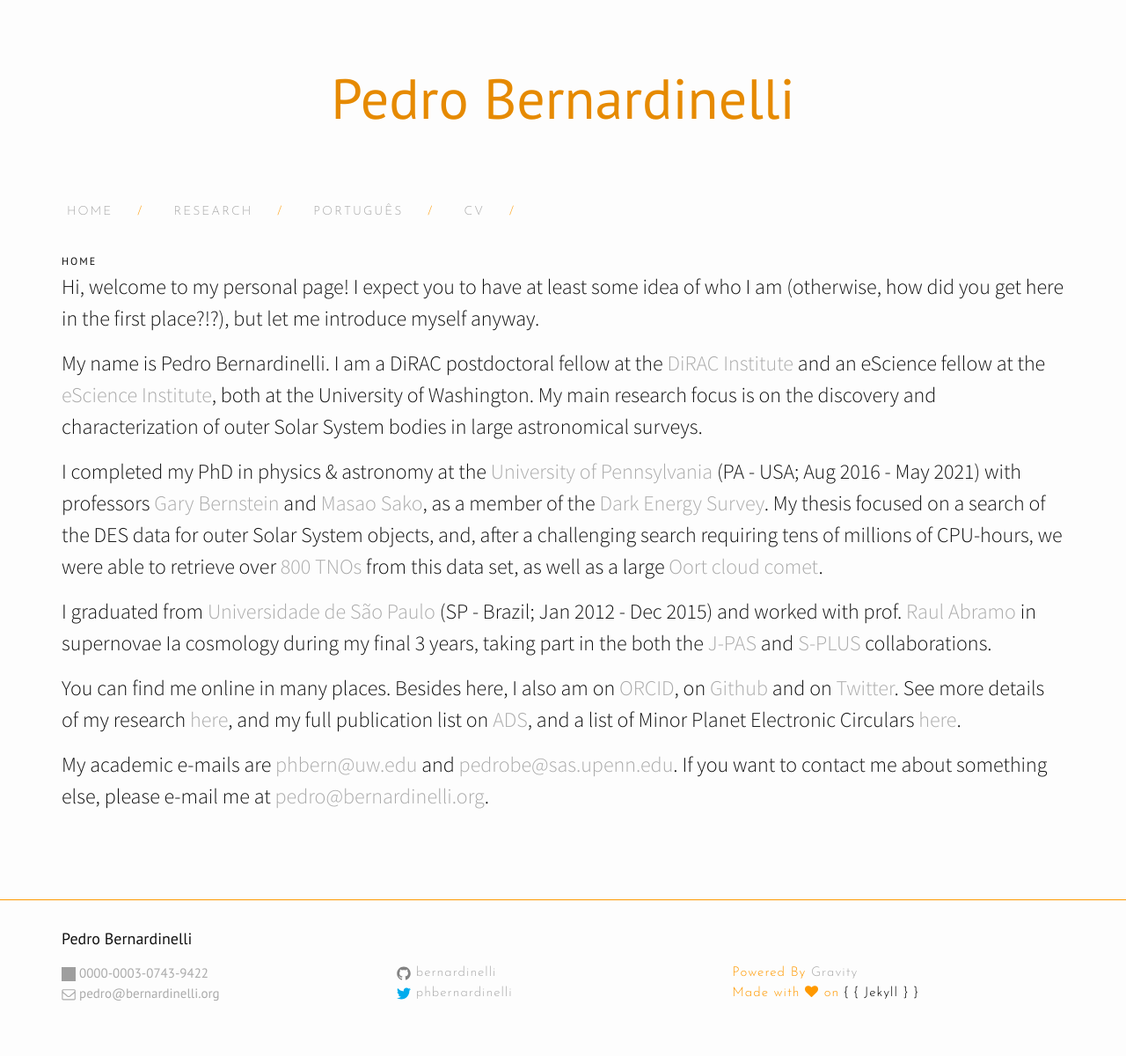
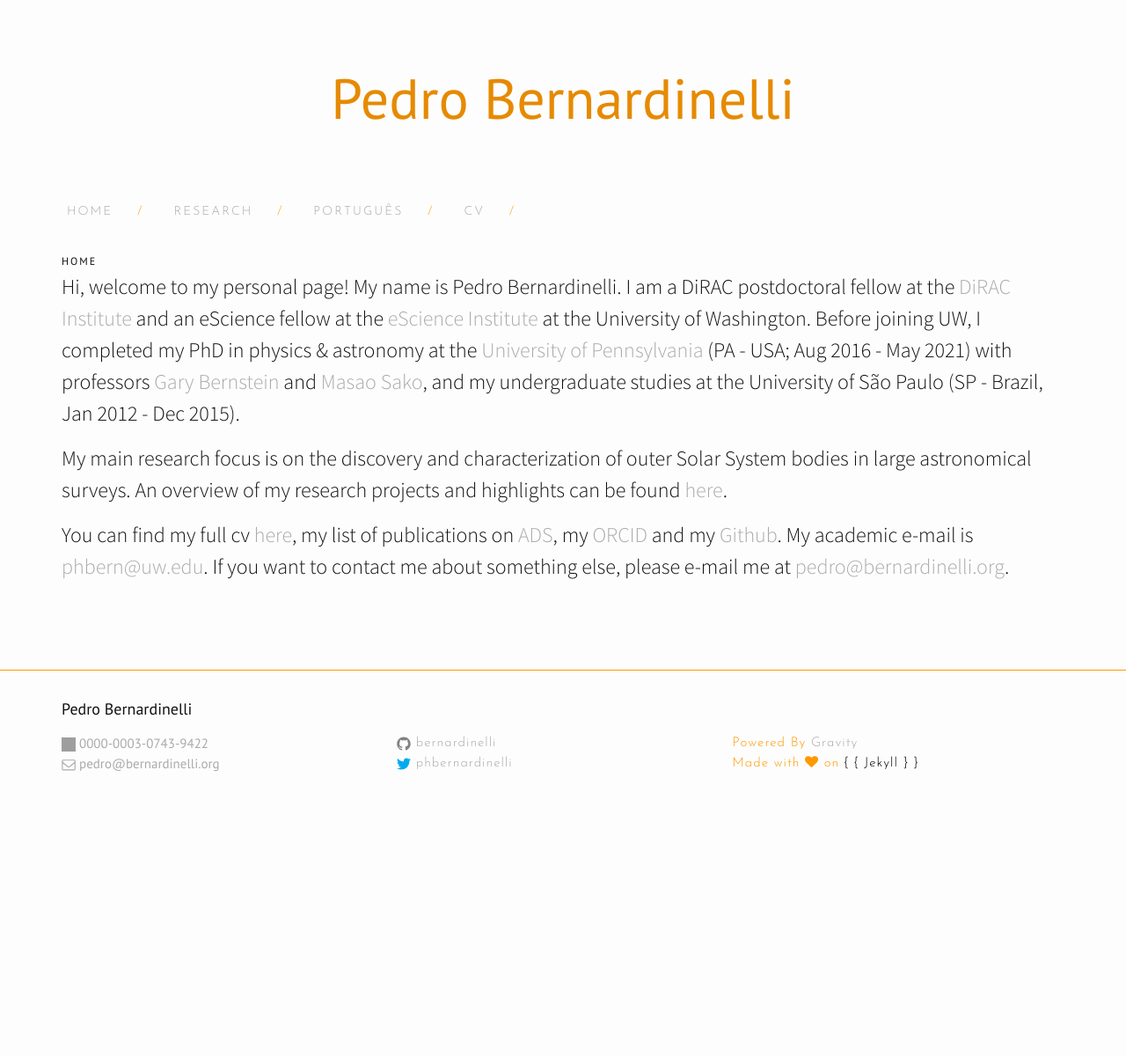
Before and after one commit to bernardinelli/bernardinelli.github.io, a Jekyll site: the page built from index.md, in a window 1280 px wide. Shown: the whole page at 88% size. Built offline with Jekyll 4.4.1, drawn with Linux system fonts in a browser that asks for light colours; nearby versions of some CDN libraries; after the commit the page ends 939 px from its top, so only the background shows below that; grey boxes are pictures that could not be loaded.

Commit message:
Changes here and there

```diff
--- a/index.md
+++ b/index.md
@@ -3,15 +3,8 @@ layout: page
 title: Home
 ---
 
-Hi, welcome to my personal page! I expect you to have at least some idea of who I am (otherwise, how did you get here in the first place?!?), but let me introduce myself anyway.
+Hi, welcome to my personal page! My name is Pedro Bernardinelli. I am a DiRAC postdoctoral fellow at the [DiRAC Institute](https://dirac.astro.washington.edu/person/pedro-bernardinelli/) and an eScience fellow at the [eScience Institute](https://escience.washington.edu/people/pedro-bernardinelli/) at the University of Washington. Before joining UW, I completed my PhD in physics & astronomy at the [University of Pennsylvania](https://www.physics.upenn.edu/people/graduate-students/pedro-henrique-bernardinelli) (PA - USA; Aug 2016 - May 2021) with professors [Gary Bernstein](http://www.physics.upenn.edu/~garyb/) and [Masao Sako](https://www.physics.upenn.edu/people/standing-faculty/masao-sako), and my undergraduate studies at the University of São Paulo (SP - Brazil, Jan 2012 - Dec 2015).
 
-My name is Pedro Bernardinelli. I am a DiRAC postdoctoral fellow at the [DiRAC Institute](https://dirac.astro.washington.edu/person/pedro-bernardinelli/) and an eScience fellow at the [eScience Institute](https://escience.washington.edu/people/pedro-bernardinelli/), both at the University of Washington. My main research focus is on the discovery and characterization of outer Solar System bodies in large astronomical surveys.
+My main research focus is on the discovery and characterization of outer Solar System bodies in large astronomical surveys.  An overview of my research projects and highlights can be found [here](./index01-research.md).
 
-I completed my PhD in physics & astronomy at the [University of Pennsylvania](https://www.physics.upenn.edu/people/graduate-students/pedro-henrique-bernardinelli) (PA - USA; Aug 2016 - May 2021) with professors [Gary Bernstein](http://www.physics.upenn.edu/~garyb/) and [Masao Sako](https://www.physics.upenn.edu/people/standing-faculty/masao-sako), as a member of the [Dark Energy Survey](https://www.darkenergysurvey.org). My thesis focused on a search of the DES data for outer Solar System objects, and, after a challenging search requiring tens of millions of CPU-hours, we were able to retrieve over [800 TNOs](https://ui.adsabs.harvard.edu/abs/2022ApJS..258...41B/abstract) from this data set, as well as a large [Oort cloud comet](https://ui.adsabs.harvard.edu/abs/2021ApJ...921L..37B/abstract).
-
-I graduated from [Universidade de São Paulo](http://portal.if.usp.br/ifusp/pt-br/users/bernardi) (SP - Brazil; Jan 2012 - Dec 2015) and worked with prof. [Raul Abramo](http://fma.if.usp.br/~abramo/) in supernovae Ia cosmology during my final 3 years, taking part in the both the [J-PAS](http://j-pas.org/ "Javalambre Physics of the Accelerating Universe Astrophysical Survey") and [S-PLUS](http://www.iag.usp.br/labcosmos/en/s-plus/ "Southern Photometric Local Universe Survey") collaborations.
-
-You can find me online in many places. Besides here, I also am on [ORCID](https://orcid.org/0000-0003-0743-9422 "Orcid ID"), on [Github](https://github.com/bernardinelli "Pedro Bernardinelli") and on [Twitter](https://twitter.com/phbernardinelli). See more details of my research [here](./index01-research.md), and my full publication list on [ADS](https://ui.adsabs.harvard.edu/public-libraries/qUR2U9_SQLScOJCUtxKUZA), and a list of Minor Planet Electronic Circulars [here](./mpec.md).
-
-
-My academic e-mails are <phbern@uw.edu> and <pedrobe@sas.upenn.edu>. If you want to contact me about something else, please e-mail me at <pedro@bernardinelli.org>.
+You can find my full cv [here](/index07-cv.md), my list of publications on [ADS](https://ui.adsabs.harvard.edu/public-libraries/qUR2U9_SQLScOJCUtxKUZA), my [ORCID](https://orcid.org/0000-0003-0743-9422 "Orcid ID") and my [Github](https://github.com/bernardinelli "Pedro Bernardinelli"). My academic e-mail is <phbern@uw.edu>. If you want to contact me about something else, please e-mail me at <pedro@bernardinelli.org>.
```
Also changed, not shown: index01-research.md (+17 -14 lines), index05-portugues.md (+3 -9 lines), outro/cp.md (+0 -4 lines), images/deep.png (added).
